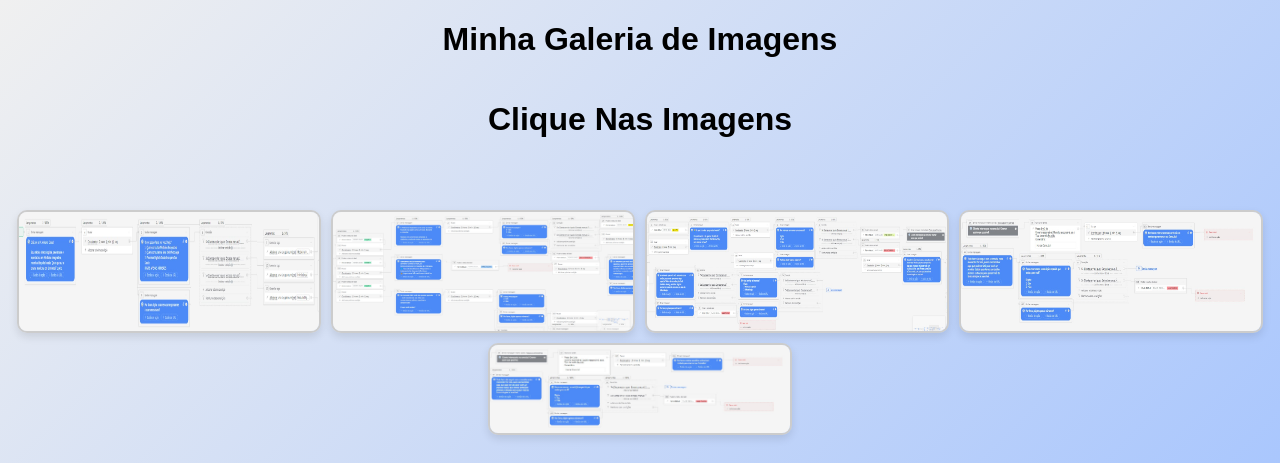
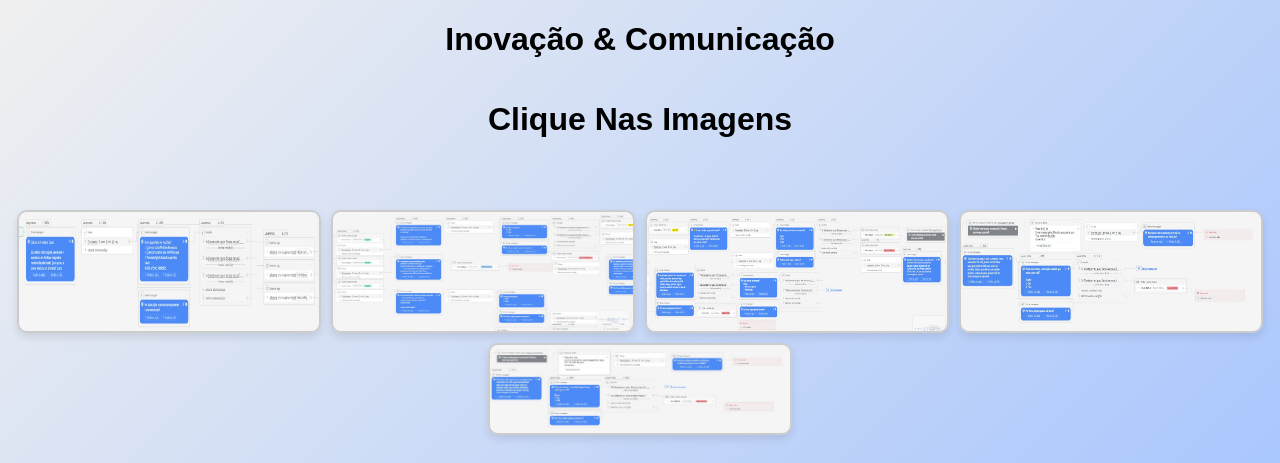
Before and after one commit to Vlencio/galeria-de-imagens, a plain HTML site: page index.html in a window 1280 px wide. Shown: the top 463 px of the page. Drawn offline with Linux system fonts and the light colour scheme.

Commit message:
Update index.html

```diff
--- a/index.html
+++ b/index.html
@@ -79,7 +79,7 @@
     </style>
 </head>
 <body>
-    <h1>Minha Galeria de Imagens</h1>
+    <h1>Inovação & Comunicação </h1>
     <h1>Clique Nas Imagens</h1>
     <div class="gallery">
         <img src="imagens/IMG-20241121-WA0006.jpg" alt="Imagem 2" data-caption="Pré Atendimento 1" onclick="openModal(this)">
```
